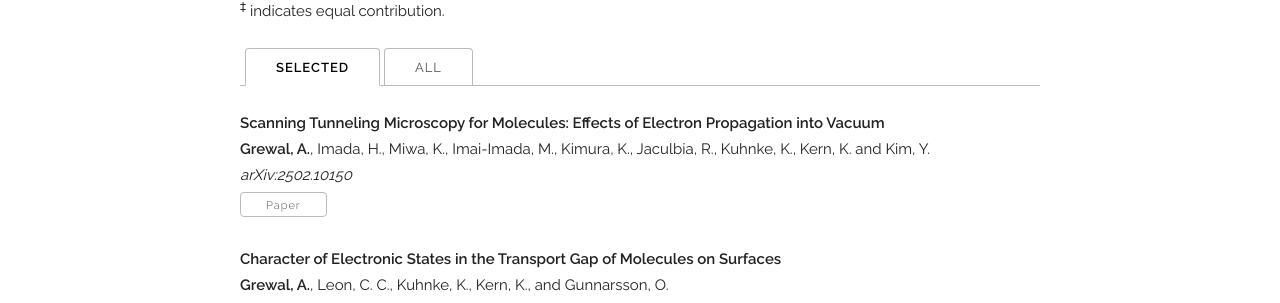
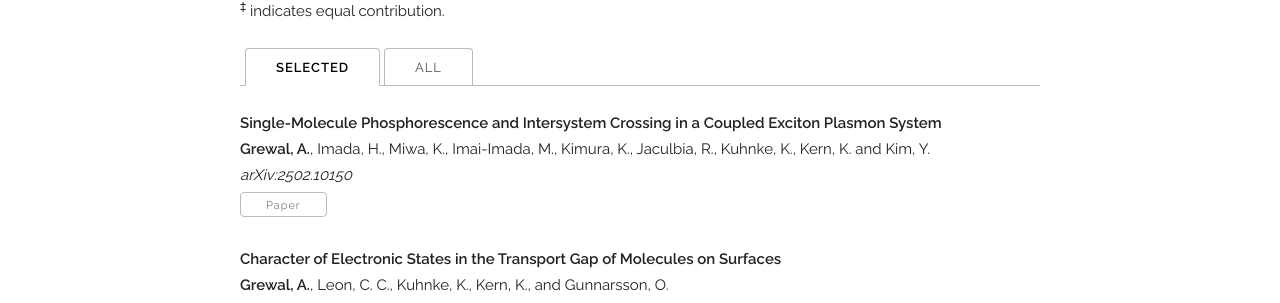
Before and after one commit to abhishekgrewal/abhishekgrewal.github.io, a Jekyll site: the page built from index.html, in a window 1280 px wide and 900 px high, scrolled down 748 px. Shown: the part 146-449 px from the top of the window. Built offline with Jekyll 4.4.1, drawn with Linux system fonts in a browser that asks for light colours; some web fonts are replaced.

Commit message:
Update publications.yaml

```diff
--- a/_data/publications.yaml
+++ b/_data/publications.yaml
@@ -1,6 +1,12 @@
 papers:
 
-  - title: "Scanning Tunneling Microscopy for Molecules: Effects of Electron Propagation into Vacuum"
+  - title: "Scanning Tunneling Microscopy for Molecules: Manipulating Electron Transport through the Conduction Gap by varying Buffer Layer"
+    authors: "<b>Grewal, A.</b>, Leon, C. C., and Gunnarsson, O."
+    venue: "arXiv:2404.11956v2"
+    paper_pdf: "https://arxiv.org/pdf/2404.11956"
+    selected: n
+
+  - title: "Single-Molecule Phosphorescence and Intersystem Crossing in a Coupled Exciton Plasmon System"
     authors: "<b>Grewal, A.</b>, Imada, H., Miwa, K., Imai-Imada, M., Kimura, K., Jaculbia, R., Kuhnke, K., Kern, K. and Kim, Y."
     venue: "arXiv:2502.10150"
     paper_pdf: "https://arxiv.org/pdf/2502.10150"
@@ -10,12 +16,6 @@
     authors: "Zheng, L-Q., <b>Grewal, A.</b>, Anggara, K., Costa, F. J. R., Leon, C. C., Kuhnke K. and Kern, K."
     venue: "ACS Nano 2025, 19 (19), 18357-18363"
     paper_pdf: "https://pubs.acs.org/doi/full/10.1021/acsnano.5c01235"
-    selected: n
-
-  - title: "Scanning Tunneling Microscopy for Molecules: Manipulating Electron Transport through the Conduction Gap by varying Buffer Layer"
-    authors: "<b>Grewal, A.</b>, Leon, C. C., and Gunnarsson, O."
-    venue: "arXiv:2404.11956v2"
-    paper_pdf: "https://arxiv.org/pdf/2404.11956"
     selected: n
 
   - title: "Scanning Tunneling Microscopy for Molecules: Effects of Electron Propagation into Vacuum"
```
